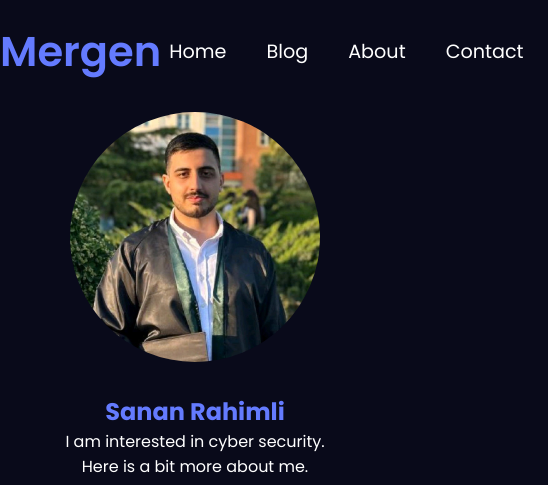
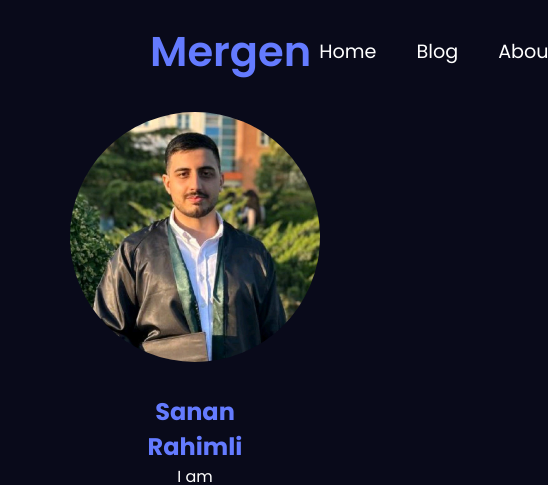
Before and after one commit to sananrr/My-Blog, a website: page index.html in a window 390 px wide. Shown: the top 485 px of the page, 548 px wide, since content can reach past the window. Drawn offline with nearby package versions, Linux system fonts and the light colour scheme.

Commit message:
commit edited

```diff
--- a/css/index.css
+++ b/css/index.css
@@ -289,3 +289,19 @@ header {
     font-size: 1rem;
     text-align: center;
 }
+
+/* Responsive */
+
+@media (max-width:990px) {
+    .container {
+        margin: 0 auto;
+        width: 90px;
+
+    }
+}
+
+@media (max-width:890px) {
+    section {
+        padding: 2rem 0;
+    }
+}
```
